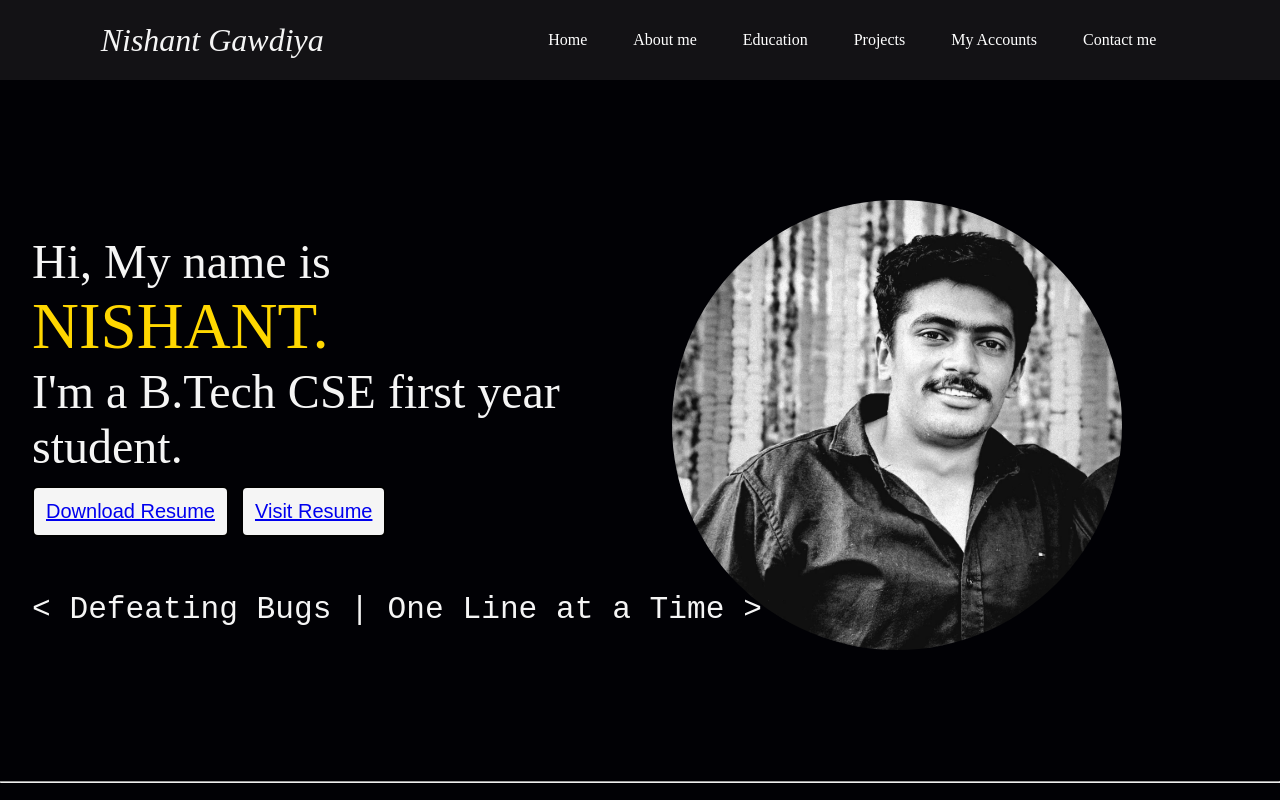
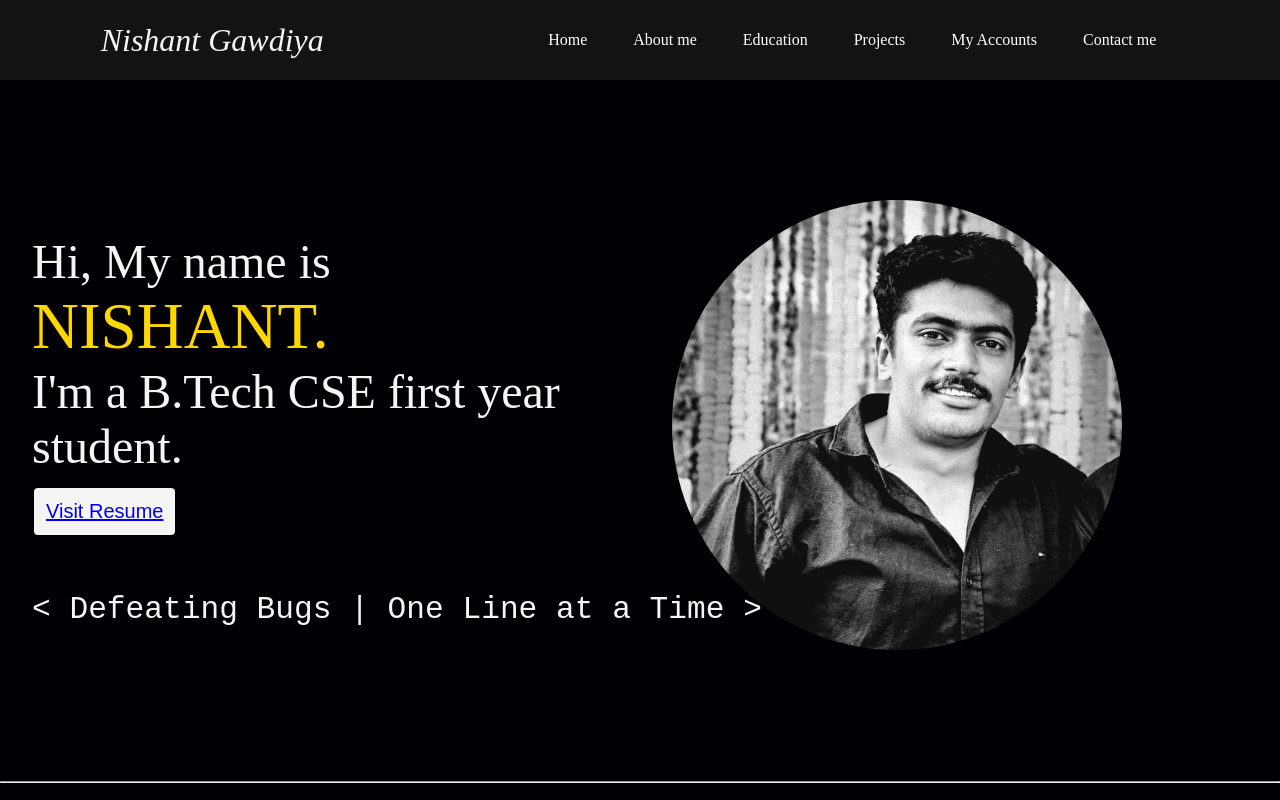
Before and after one commit to nishantgawderya1/Portfolio-website, a plain HTML site: page index.html in a window 1280 px wide. Shown: the top 800 px of the page. Drawn offline with Linux system fonts and the light colour scheme; a web font is replaced by a local one.

Commit message:
Update index.html

```diff
--- a/index.html
+++ b/index.html
@@ -323,7 +323,6 @@
             <div class="leftsection">Hi, My name is <span class="yellow">NISHANT.</span>
                 <div>I'm a B.Tech CSE first year student.</div>
                 <div class="buttons">
-                    <button class="btn"><a href="resume.pdf" download=>Download Resume</a></button>
                     <button class="btn"><a href="https://drive.google.com/file/d/1JdWthksOPXuY5Te4byJ-8tvIhHvEKwWz/view?usp=drive_link">Visit Resume</a></button>
                 </div>
                 <br>
```
